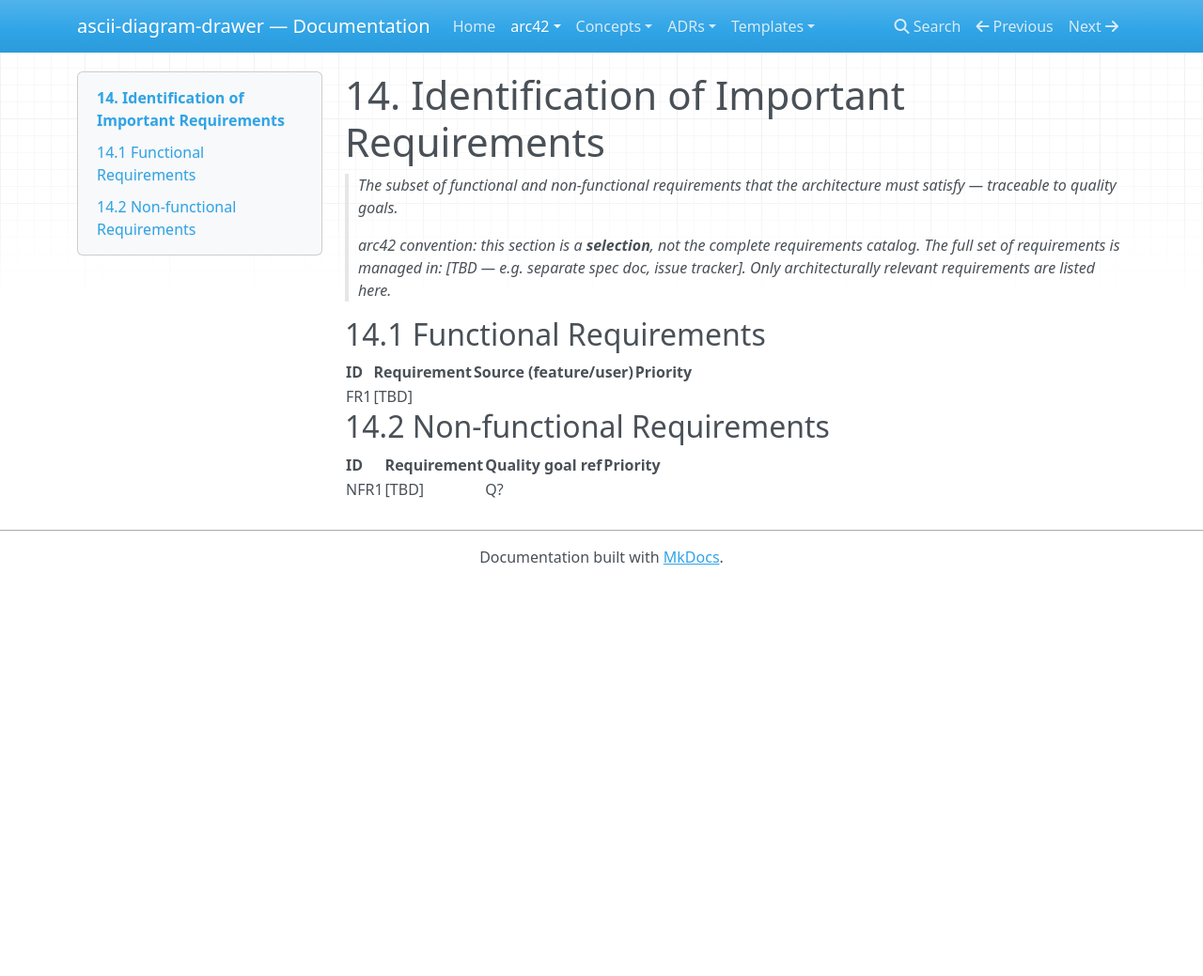
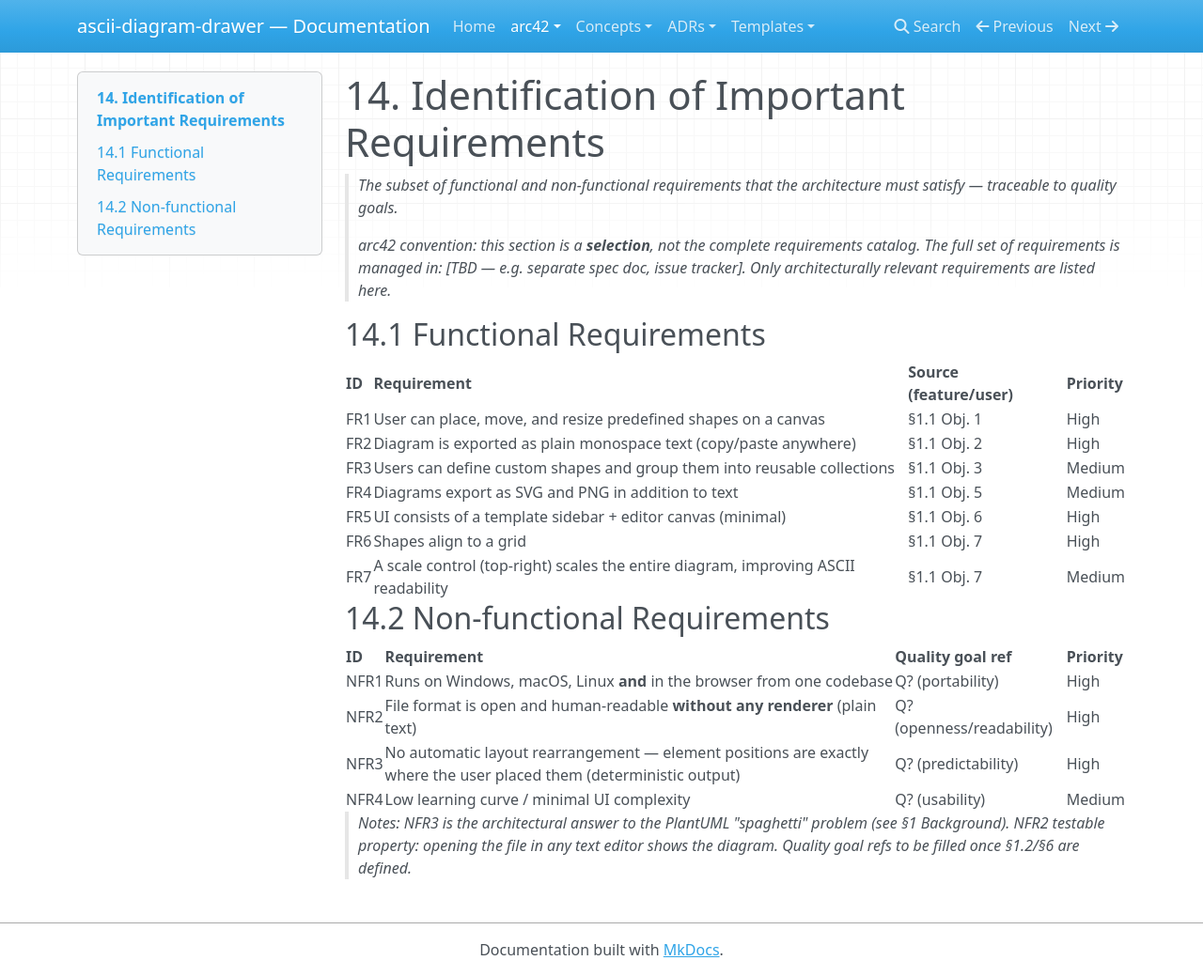
Before and after one commit to Reto411/ascii-diagram-drawer, an MkDocs documentation site: the page built from doc/arc42/14-important-requirements.md, in a window 1280 px wide and 1039 px high. Shown: the whole window at 94% size. Built offline with MkDocs 1.6.1, drawn with Linux system fonts in a browser that asks for light colours; nearby versions of some CDN libraries.

Commit message:
arc42 §14: first FR/NFR selection derived from §1 objectives and motivation

```diff
--- a/doc/arc42/14-important-requirements.md
+++ b/doc/arc42/14-important-requirements.md
@@ -16,10 +16,21 @@ updated: 2026-10-17
 
 | ID | Requirement | Source (feature/user) | Priority |
 |----|-------------|------------------------|----------|
-| FR1 | [TBD] | | |
+| FR1 | User can place, move, and resize predefined shapes on a canvas | §1.1 Obj. 1 | High |
+| FR2 | Diagram is exported as plain monospace text (copy/paste anywhere) | §1.1 Obj. 2 | High |
+| FR3 | Users can define custom shapes and group them into reusable collections | §1.1 Obj. 3 | Medium |
+| FR4 | Diagrams export as SVG and PNG in addition to text | §1.1 Obj. 5 | Medium |
+| FR5 | UI consists of a template sidebar + editor canvas (minimal) | §1.1 Obj. 6 | High |
+| FR6 | Shapes align to a grid | §1.1 Obj. 7 | High |
+| FR7 | A scale control (top-right) scales the entire diagram, improving ASCII readability | §1.1 Obj. 7 | Medium |
 
 ## 14.2 Non-functional Requirements
 
 | ID | Requirement | Quality goal ref | Priority |
 |----|-------------|------------------|----------|
-| NFR1 | [TBD] | Q? | |
+| NFR1 | Runs on Windows, macOS, Linux **and** in the browser from one codebase | Q? (portability) | High |
+| NFR2 | File format is open and human-readable **without any renderer** (plain text) | Q? (openness/readability) | High |
+| NFR3 | No automatic layout rearrangement — element positions are exactly where the user placed them (deterministic output) | Q? (predictability) | High |
+| NFR4 | Low learning curve / minimal UI complexity | Q? (usability) | Medium |
+
+> *Notes: NFR3 is the architectural answer to the PlantUML "spaghetti" problem (see §1 Background). NFR2 testable property: opening the file in any text editor shows the diagram. Quality goal refs to be filled once §1.2/§6 are defined.*
```
Also changed, not shown: doc/arc42/overview.md (+1 -1 lines).
